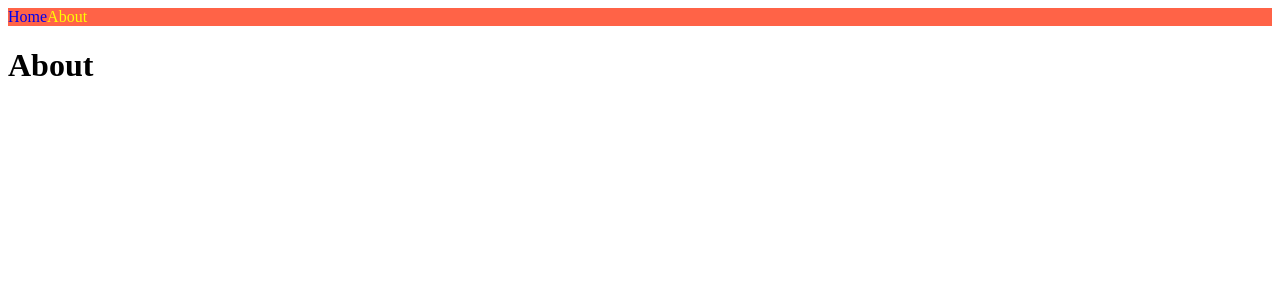
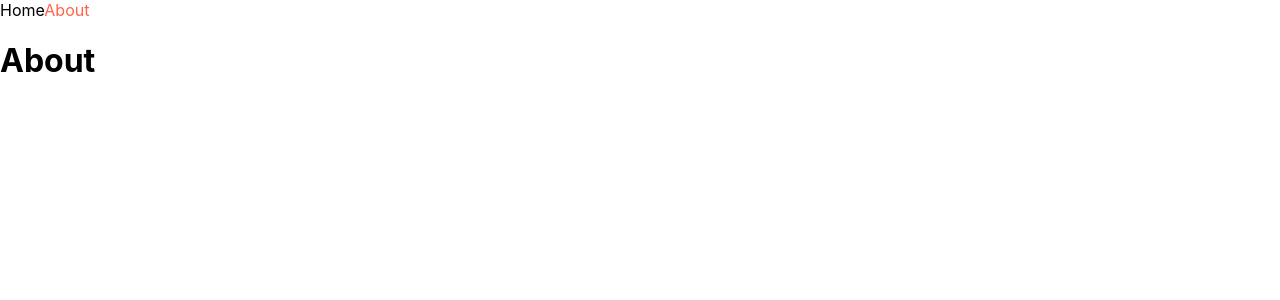
Before and after one commit to yun0727/NextJS-intro, a Next.js app: page /about in a window 1280 px wide. Shown: the top 300 px of the page. Built offline with nearby package versions, Linux system fonts and the light colour scheme.

Commit message:
1.6 Custom App

```diff
--- a/components/NavBar.js
+++ b/components/NavBar.js
@@ -18,14 +18,11 @@
         </a>
       </Link>
       <style jsx>{`
-      nav{
-        background-color: tomato;
-      }
       a{
         text-decoration:none;
       }
       .active{
-        color: yellow;
+        color: tomato;
       }
       `}</style>
     </nav>
--- /dev/null
+++ b/pages/_app.js
@@ -0,0 +1,11 @@
+import NavBar from "../components/NavBar";
+import "../styles/globals.css"
+
+export default function MyApp({Component, pageProps}){
+  return(
+    <>
+      <NavBar/>
+      <Component {...pageProps}/>
+    </>
+  )
+}
--- a/pages/about.js
+++ b/pages/about.js
@@ -1,9 +1,6 @@
-import NavBar from "../components/NavBar";
-
 export default function Potato(){
   return (
     <div>
-      <NavBar/>
       <h1>About</h1>
     </div>
   )
--- a/pages/api/hello.js
+++ /dev/null
@@ -1,5 +0,0 @@
-// Next.js API route support: https://nextjs.org/docs/api-routes/introduction
-
-export default function handler(req, res) {
-  res.status(200).json({ name: 'John Doe' })
-}
--- a/styles/globals.css
+++ b/styles/globals.css
@@ -1,27 +1,16 @@
-@tailwind base;
-@tailwind components;
-@tailwind utilities;
-
-:root {
-  --foreground-rgb: 0, 0, 0;
-  --background-start-rgb: 214, 219, 220;
-  --background-end-rgb: 255, 255, 255;
+html,
+body {
+  padding: 0;
+  margin: 0;
+  font-family: -apple-system, BlinkMacSystemFont, Segoe UI, Roboto, Oxygen,
+    Ubuntu, Cantarell, Fira Sans, Droid Sans, Helvetica Neue, sans-serif;
 }
 
-@media (prefers-color-scheme: dark) {
-  :root {
-    --foreground-rgb: 255, 255, 255;
-    --background-start-rgb: 0, 0, 0;
-    --background-end-rgb: 0, 0, 0;
-  }
+a {
+  color: inherit;
+  text-decoration: none;
 }
 
-body {
-  color: rgb(var(--foreground-rgb));
-  background: linear-gradient(
-      to bottom,
-      transparent,
-      rgb(var(--background-end-rgb))
-    )
-    rgb(var(--background-start-rgb));
+* {
+  box-sizing: border-box;
 }
```
Also changed, not shown: pages/index.js (+0 -8 lines).
